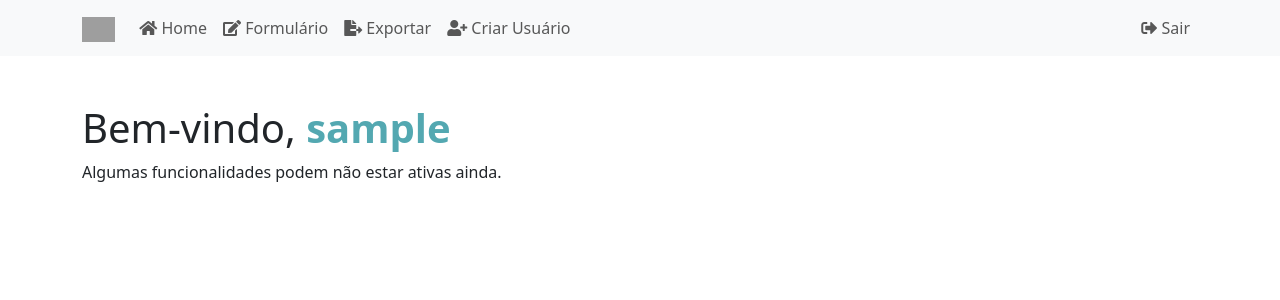
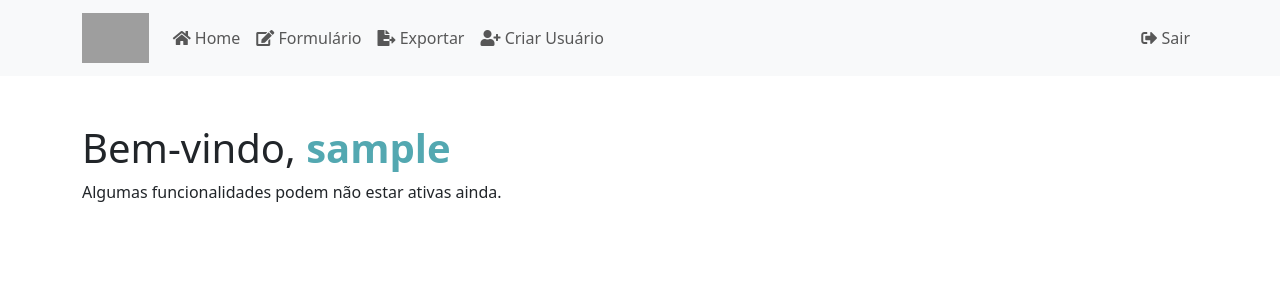
Before and after one commit to AndersonC96/Formulario-de-Cadastro, a PHP site: page /dashboard.php in a window 1280 px wide. Shown: the top 300 px of the page. Run offline with PHP 8.4, Linux system fonts and the light colour scheme; the visitor is signed in with stand-in values (Sample User, id 1); tables that the repository leaves empty or names only in its code hold one stand-in row (values such as "Sample post"); grey boxes are pictures that could not be loaded.

Commit message:
Update navbar.css

```diff
--- a/CSS/navbar.css
+++ b/CSS/navbar.css
@@ -2,5 +2,5 @@
     background-color: #f8f9fa;
 }
 .navbar-brand img{
-    height: 25px;
+    height: 50px;
 }
```
